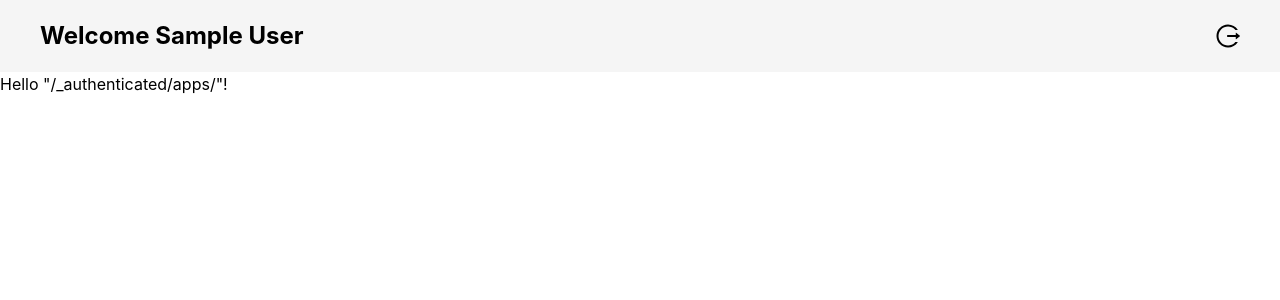
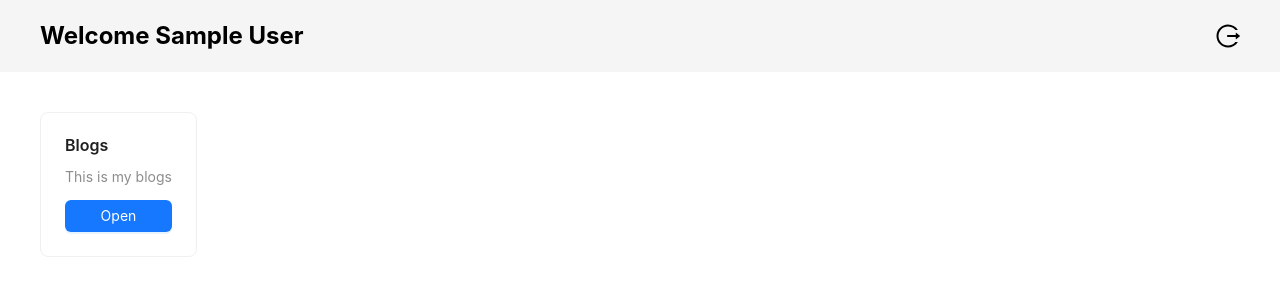
Before and after one commit to chatethakhun/armize-resume, a React (Vite) app: page /apps in a window 1280 px wide. Shown: the top 300 px of the page. Built offline with nearby package versions, Linux system fonts and the light colour scheme; no server answers; sample sign-in values are in the browser's storage.

Commit message:
show data from api

```diff
--- a/package.json
+++ b/package.json
@@ -13,10 +13,12 @@
     "@ant-design/icons": "^5.6.1",
     "@clerk/clerk-react": "^5.32.0",
     "@tailwindcss/vite": "^4.1.10",
+    "@tanstack/react-query": "^5.80.7",
     "@tanstack/react-router": "^1.121.2",
     "@tanstack/react-router-devtools": "^1.121.2",
     "@tanstack/router-plugin": "^1.121.2",
     "antd": "^5.26.0",
+    "ky": "^1.8.1",
     "react": "^19.0.0",
     "react-dom": "^19.0.0",
     "tailwindcss": "^4.1.10"
--- /dev/null
+++ b/src/constants/api.ts
@@ -0,0 +1 @@
+export const MOCK_API_BASE = "https://684e5176f0c9c9848d27d4cf.mockapi.io";
--- a/src/main.tsx
+++ b/src/main.tsx
@@ -10,6 +10,9 @@ import reportWebVitals from "./reportWebVitals.ts";
 
 import { ClerkProvider } from "@clerk/clerk-react";
 import { AuthProvider, useMyAuth } from "./providers/auth.tsx";
+import { QueryClientProvider, QueryClient } from "@tanstack/react-query";
+
+const queryClient = new QueryClient();
 
 // Create a new router instance
 const router = createRouter({
@@ -33,7 +36,9 @@ const InnerApp = () => {
   const { isSignedIn, isLoading } = useMyAuth();
 
   if (isLoading) {
-    return <div>Loading...</div>;
+    return (
+      <div className="flex justify-center items-center flex-1">Loading...</div>
+    );
   }
 
   return (
@@ -66,7 +71,9 @@ if (rootElement && !rootElement.innerHTML) {
         signInFallbackRedirectUrl="/login"
       >
         <AuthProvider>
-          <InnerApp />
+          <QueryClientProvider client={queryClient}>
+            <InnerApp />
+          </QueryClientProvider>
         </AuthProvider>
       </ClerkProvider>
     </StrictMode>,
--- a/src/providers/auth.tsx
+++ b/src/providers/auth.tsx
@@ -12,7 +12,6 @@ const AuthContext = React.createContext<AuthContext>({
 });
 export const AuthProvider = ({ children }: { children: React.ReactNode }) => {
   const auth = useAuth();
-  console.warn("auth", auth);
 
   return (
     <AuthContext.Provider
--- a/src/routeTree.gen.ts
+++ b/src/routeTree.gen.ts
@@ -13,6 +13,7 @@ import { Route as LoginRouteImport } from './routes/login'
 import { Route as AuthenticatedRouteImport } from './routes/_authenticated'
 import { Route as IndexRouteImport } from './routes/index'
 import { Route as AuthenticatedAppsIndexRouteImport } from './routes/_authenticated/apps/index'
+import { Route as AuthenticatedAppsBlogsIndexRouteImport } from './routes/_authenticated/apps/blogs/index'
 
 const LoginRoute = LoginRouteImport.update({
   id: '/login',
@@ -33,16 +34,24 @@ const AuthenticatedAppsIndexRoute = AuthenticatedAppsIndexRouteImport.update({
   path: '/apps/',
   getParentRoute: () => AuthenticatedRoute,
 } as any)
+const AuthenticatedAppsBlogsIndexRoute =
+  AuthenticatedAppsBlogsIndexRouteImport.update({
+    id: '/apps/blogs/',
+    path: '/apps/blogs/',
+    getParentRoute: () => AuthenticatedRoute,
+  } as any)
 
 export interface FileRoutesByFullPath {
   '/': typeof IndexRoute
   '/login': typeof LoginRoute
   '/apps': typeof AuthenticatedAppsIndexRoute
+  '/apps/blogs': typeof AuthenticatedAppsBlogsIndexRoute
 }
 export interface FileRoutesByTo {
   '/': typeof IndexRoute
   '/login': typeof LoginRoute
   '/apps': typeof AuthenticatedAppsIndexRoute
+  '/apps/blogs': typeof AuthenticatedAppsBlogsIndexRoute
 }
 export interface FileRoutesById {
   __root__: typeof rootRouteImport
@@ -50,13 +59,20 @@ export interface FileRoutesById {
   '/_authenticated': typeof AuthenticatedRouteWithChildren
   '/login': typeof LoginRoute
   '/_authenticated/apps/': typeof AuthenticatedAppsIndexRoute
+  '/_authenticated/apps/blogs/': typeof AuthenticatedAppsBlogsIndexRoute
 }
 export interface FileRouteTypes {
   fileRoutesByFullPath: FileRoutesByFullPath
-  fullPaths: '/' | '/login' | '/apps'
+  fullPaths: '/' | '/login' | '/apps' | '/apps/blogs'
   fileRoutesByTo: FileRoutesByTo
-  to: '/' | '/login' | '/apps'
-  id: '__root__' | '/' | '/_authenticated' | '/login' | '/_authenticated/apps/'
+  to: '/' | '/login' | '/apps' | '/apps/blogs'
+  id:
+    | '__root__'
+    | '/'
+    | '/_authenticated'
+    | '/login'
+    | '/_authenticated/apps/'
+    | '/_authenticated/apps/blogs/'
   fileRoutesById: FileRoutesById
 }
 export interface RootRouteChildren {
@@ -95,15 +111,24 @@ declare module '@tanstack/react-router' {
       preLoaderRoute: typeof AuthenticatedAppsIndexRouteImport
       parentRoute: typeof AuthenticatedRoute
     }
+    '/_authenticated/apps/blogs/': {
+      id: '/_authenticated/apps/blogs/'
+      path: '/apps/blogs'
+      fullPath: '/apps/blogs'
+      preLoaderRoute: typeof AuthenticatedAppsBlogsIndexRouteImport
+      parentRoute: typeof AuthenticatedRoute
+    }
   }
 }
 
 interface AuthenticatedRouteChildren {
   AuthenticatedAppsIndexRoute: typeof AuthenticatedAppsIndexRoute
+  AuthenticatedAppsBlogsIndexRoute: typeof AuthenticatedAppsBlogsIndexRoute
 }
 
 const AuthenticatedRouteChildren: AuthenticatedRouteChildren = {
   AuthenticatedAppsIndexRoute: AuthenticatedAppsIndexRoute,
+  AuthenticatedAppsBlogsIndexRoute: AuthenticatedAppsBlogsIndexRoute,
 }
 
 const AuthenticatedRouteWithChildren = AuthenticatedRoute._addFileChildren(
--- /dev/null
+++ b/src/routes/_authenticated/apps/blogs/index.tsx
@@ -0,0 +1,37 @@
+import { MOCK_API_BASE } from "@/constants/api";
+import { useQuery } from "@tanstack/react-query";
+import { createFileRoute } from "@tanstack/react-router";
+import { List } from "antd";
+import ky from "ky";
+export const Route = createFileRoute("/_authenticated/apps/blogs/")({
+  component: RouteComponent,
+});
+
+type Blog = {
+  id: string;
+  createdAt: string;
+  content: string;
+};
+
+const fetchPosts = async () => {
+  const data = await ky.get(`${MOCK_API_BASE}/blogs`).json<Blog[]>();
+  return data;
+};
+
+function RouteComponent() {
+  const { isLoading, data } = useQuery({
+    queryKey: ["blogs"],
+    queryFn: fetchPosts,
+  });
+
+  return (
+    <div className="px-10 py-4">
+      <List
+        itemLayout="horizontal"
+        dataSource={data}
+        loading={isLoading}
+        renderItem={(item) => <List.Item>{item.content}</List.Item>}
+      ></List>
+    </div>
+  );
+}
--- a/src/routes/_authenticated/apps/index.tsx
+++ b/src/routes/_authenticated/apps/index.tsx
@@ -1,9 +1,42 @@
-import { createFileRoute } from '@tanstack/react-router'
+import { createFileRoute } from "@tanstack/react-router";
+import { Button, Card } from "antd";
+import { useRouter } from "@tanstack/react-router";
+import { useCallback } from "react";
 
-export const Route = createFileRoute('/_authenticated/apps/')({
+export const Route = createFileRoute("/_authenticated/apps/")({
   component: RouteComponent,
-})
+});
+
+const myProjects = [
+  {
+    name: "Blogs",
+    description: "This is my blogs",
+    url: "/apps/blogs",
+  },
+];
 
 function RouteComponent() {
-  return <div>Hello "/_authenticated/apps/"!</div>
+  const router = useRouter();
+
+  const openLink = useCallback((url: string) => {
+    router.navigate({
+      to: url,
+    });
+  }, []);
+  return (
+    <div className="flex flex-wrap gap-4 p-10">
+      {myProjects.map((project) => (
+        <Card key={project.name}>
+          <Card.Meta title={project.name} description={project.description} />
+          <Button
+            className="mt-4 w-full"
+            type="primary"
+            onClick={() => openLink(project.url)}
+          >
+            Open
+          </Button>
+        </Card>
+      ))}
+    </div>
+  );
 }
```
Also changed, not shown: 1 other file (tests, documents, lock files or other folders).
